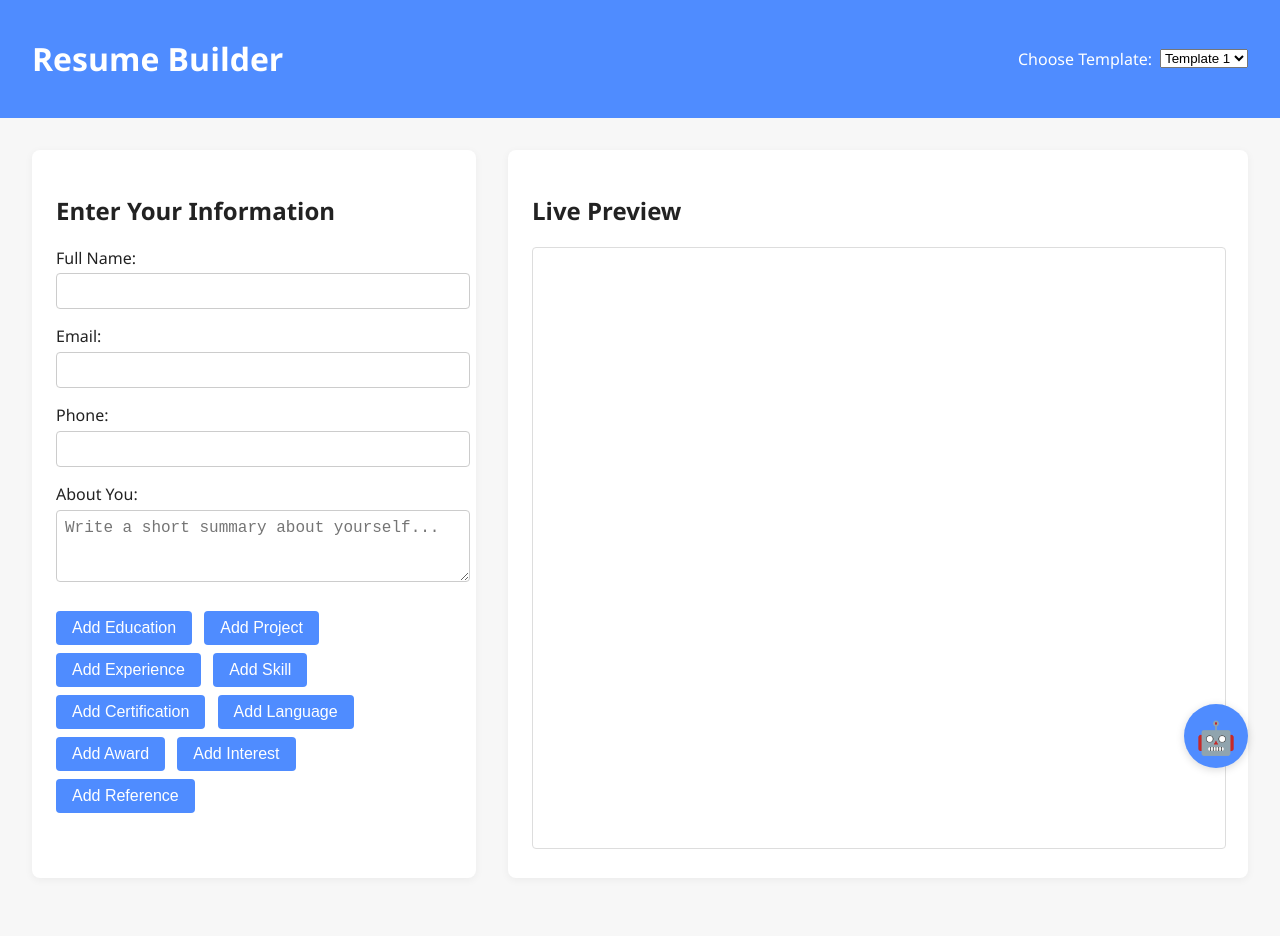
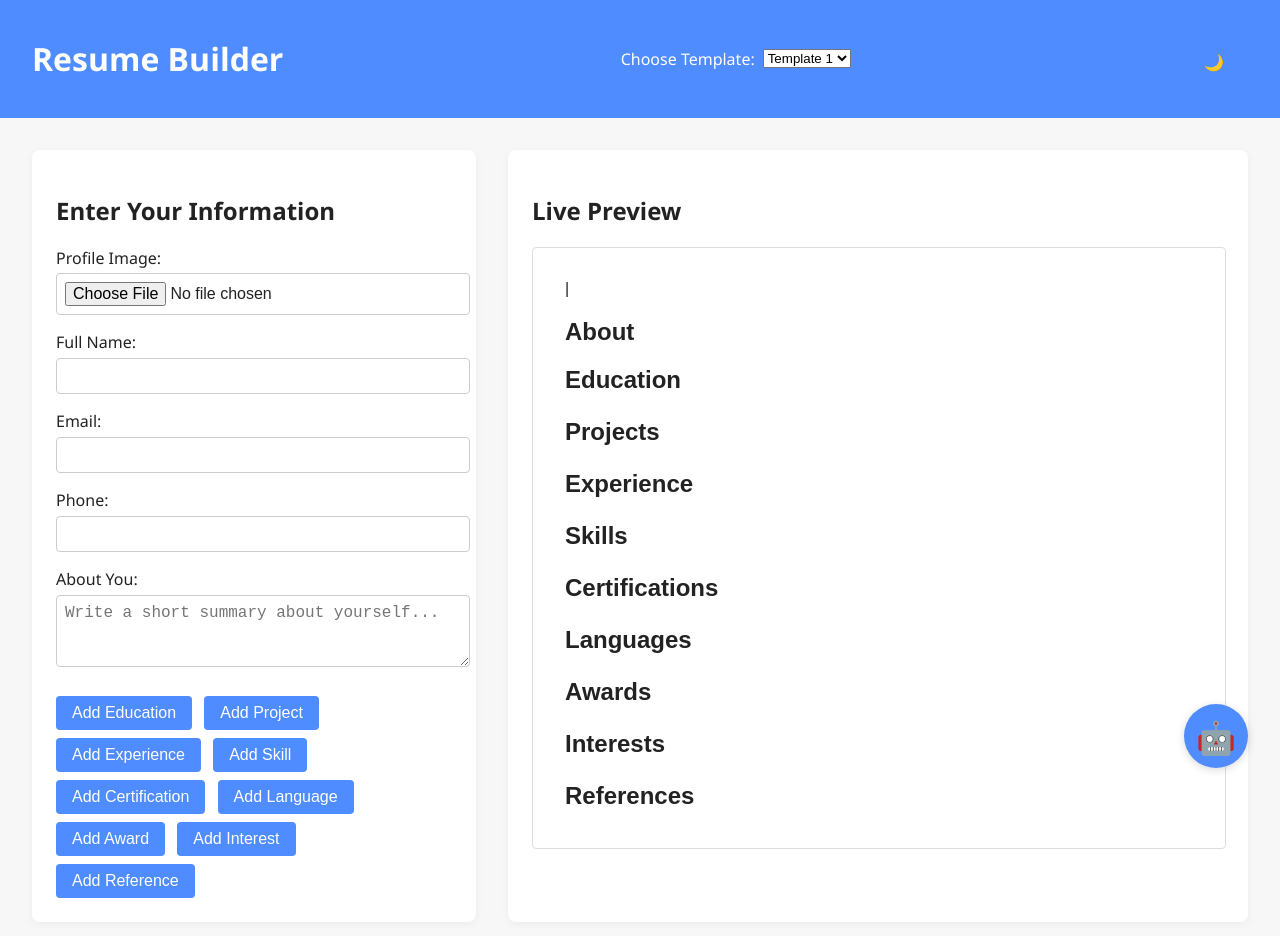
Before and after one commit to Ganesh1201/Resume-Builder, a plain HTML site: page index.html in a window 1280 px wide. Before the commit the page ends 910 px from the top, so only its background shows below. Drawn offline with Linux system fonts and the light colour scheme; files whose address does not match are found by name.

Commit message:
Update index.html

```diff
--- a/index.html
+++ b/index.html
@@ -17,11 +17,16 @@
         <option value="template3">Template 3</option>
       </select>
     </div>
+    <button id="dark-mode-toggle" title="Toggle dark mode">🌙</button>
   </header>
   <main>
     <section id="form-section">
       <h2>Enter Your Information</h2>
       <form id="resume-form">
+        <div class="form-group">
+          <label for="profile-image">Profile Image:</label>
+          <input type="file" id="profile-image" name="profile-image" accept="image/*">
+        </div>
         <div class="form-group">
           <label for="name">Full Name:</label>
           <input type="text" id="name" name="name" required>
```
